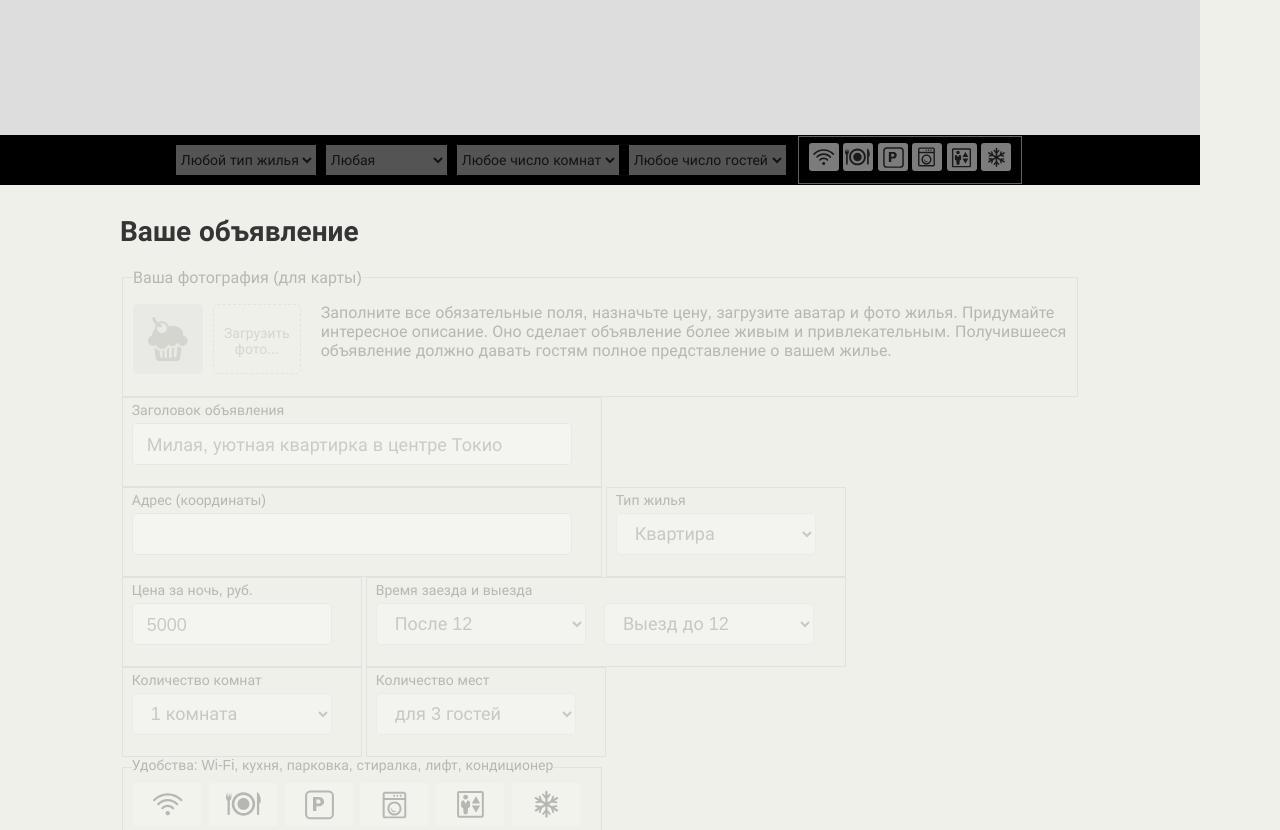
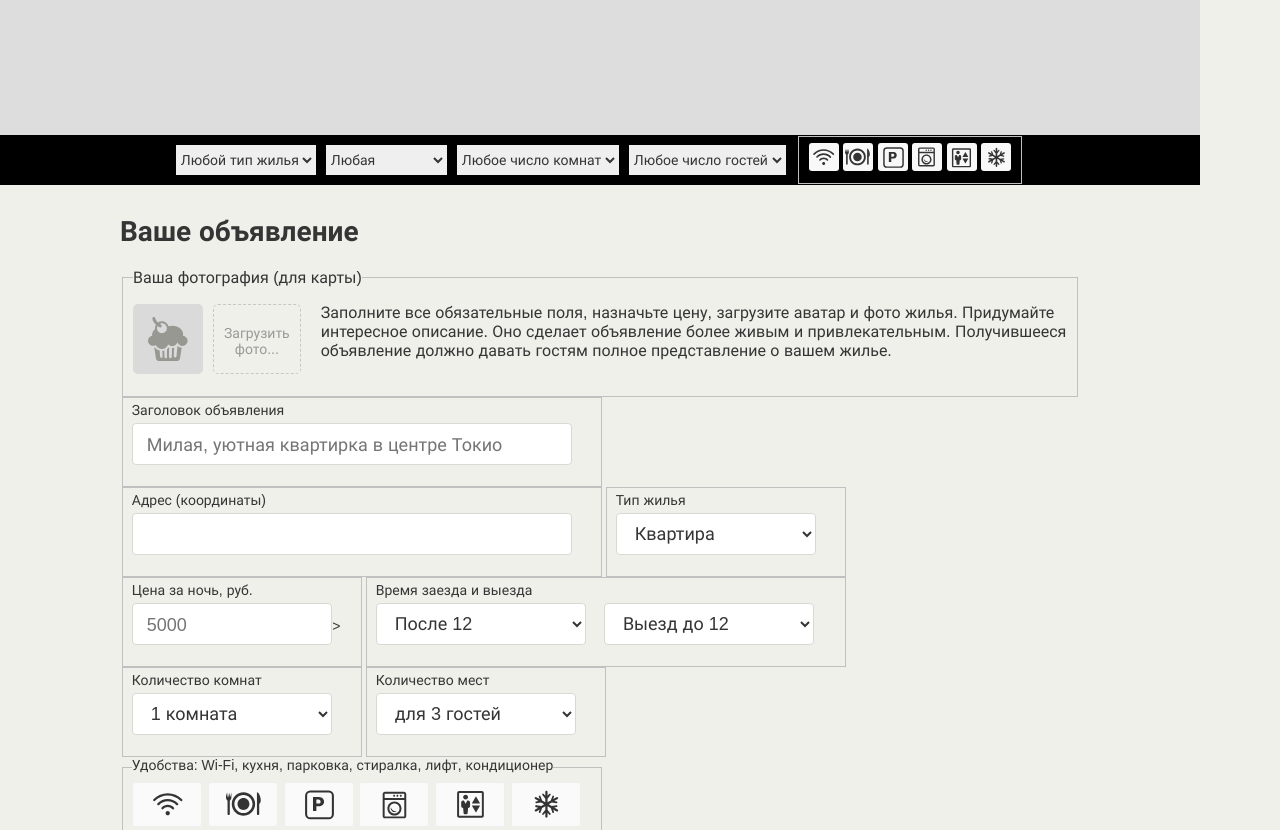
Before and after one commit to htmlacademy-javascript/1756111-keksobooking-25, a website with bundled scripts: page index.html in a window 1280 px wide. Shown: the part 460-1290 px from the top of the page. Built offline with nearby package versions, Linux system fonts and the light colour scheme; files whose address does not match are found by name.

Commit message:
13 задание первые три пункта

```diff
--- a/index.html
+++ b/index.html
@@ -71,7 +71,7 @@
     <!-- Форма объявления -->
     <section class="notice">
       <h2 class="notice__title">Ваше объявление</h2>
-      <form class="ad-form" method="post" enctype="multipart/form-data" autocomplete="off">
+      <form class="ad-form" method="post" enctype="multipart/form-data" autocomplete="off" action="https://25.javascript.pages.academy/keksobooking">
         <fieldset class="ad-form-header">
           <legend class="ad-form-header__title">Ваша фотография (для карты)</legend>
           <div class="ad-form-header__upload">
@@ -87,15 +87,18 @@
         </fieldset>
         <fieldset class="ad-form__element ad-form__element--wide">
           <label class="ad-form__label" for="title">Заголовок объявления</label>
-          <input id="title" name="title" type="text" placeholder="Милая, уютная квартирка в центре Токио">
+          <input id="title" name="title" type="text" placeholder="Милая, уютная квартирка в центре Токио" required minlength="30" maxlength="100"
+          data-pristine-required-message="Обязательное поле"
+          data-pristine-minlength-message="Минимальная длина 30 символа"
+          data-pristine-maxlength-message="Максимальная длина 100 символов">
         </fieldset>
         <fieldset class="ad-form__element ad-form__element--wide">
           <label class="ad-form__label" for="address">Адрес (координаты)</label>
-          <input id="address" name="address" type="text">
+          <input id="address" name="address" type="number" required>
         </fieldset>
         <fieldset class="ad-form__element">
           <label class="ad-form__label" for="type">Тип жилья</label>
-          <select id="type" name="type">
+          <select id="type" name="type" required>
             <option value="bungalow">Бунгало</option>
             <option value="flat" selected>Квартира</option>
             <option value="hotel">Отель</option>
@@ -105,17 +108,20 @@
         </fieldset>
         <fieldset class="ad-form__element">
           <label class="ad-form__label" for="price">Цена за ночь, руб.</label>
-          <input id="price" name="price" type="number" placeholder="5000">
+          <input id="price" name="price" type="number" placeholder="5000" required minlength="0" maxlength="100000"
+          data-pristine-required-message="Обязательное поле"
+          data-pristine-minlength-message="Минимальная длина 0 символа"
+          data-pristine-maxlength-message="Максимальная длина 100000 символов">>
           <div class="ad-form__slider"></div>
         </fieldset>
         <fieldset class="ad-form__element ad-form__element--time">
           <label class="ad-form__label" for="timein">Время заезда и выезда</label>
-          <select id="timein" name="timein">
+          <select id="timein" name="timein" required>
             <option value="12:00" selected>После 12</option>
             <option value="13:00">После 13</option>
             <option value="14:00">После 14</option>
           </select>
-          <select id="timeout" name="timeout" title="Time to go out">
+          <select id="timeout" name="timeout" title="Time to go out" required>
             <option value="12:00" selected>Выезд до 12</option>
             <option value="13:00">Выезд до 13</option>
             <option value="14:00">Выезд до 14</option>
@@ -123,7 +129,7 @@
         </fieldset>
         <fieldset class="ad-form__element">
           <label class="ad-form__label" for="room_number">Количество комнат</label>
-          <select id="room_number" name="rooms">
+          <select id="room_number" name="rooms" required>
             <option value="1" selected>1 комната</option>
             <option value="2">2 комнаты</option>
             <option value="3">3 комнаты</option>
@@ -132,7 +138,7 @@
         </fieldset>
         <fieldset class="ad-form__element">
           <label class="ad-form__label" for="capacity">Количество мест</label>
-          <select id="capacity" name="capacity">
+          <select id="capacity" name="capacity" required>
             <option value="3" selected>для 3 гостей</option>
             <option value="2">для 2 гостей</option>
             <option value="1">для 1 гостя</option>
@@ -231,5 +237,6 @@
     </div>
   </template>
 </body>
+<script src="pristine/pristine.js"></script>
 <script src="js/main.js" type="module"></script>
 </html>
--- a/js/form.js
+++ b/js/form.js
@@ -15,6 +15,25 @@ const deactivate = () => {
   mapFiltersTemplate.querySelectorAll('select, fieldset').forEach(item => item.disabled = true);
 };
 
-deactivate();
+// deactivate();
+
+const form = document.querySelector('.ad-form');
+
+const pristine = new pristine(form, {
+  classTo: 'setup-wizard-form__element',
+  errorTextParent: 'setup-wizard-form__element',
+  errorTextClass: 'setup-wizard-form__error-text',
+});
+
+form.addEventListener('submit', (evt) => {
+  evt.preventDefault();
+
+  const isValid = pristine.validate();
+  if (isValid) {
+    console.log('Можно отправлять');
+  } else {
+    console.log('Форма невалидна');
+  }
+});
 
 export {activate, deactivate};
```
Also changed, not shown: js/submission-form.js (deleted).
